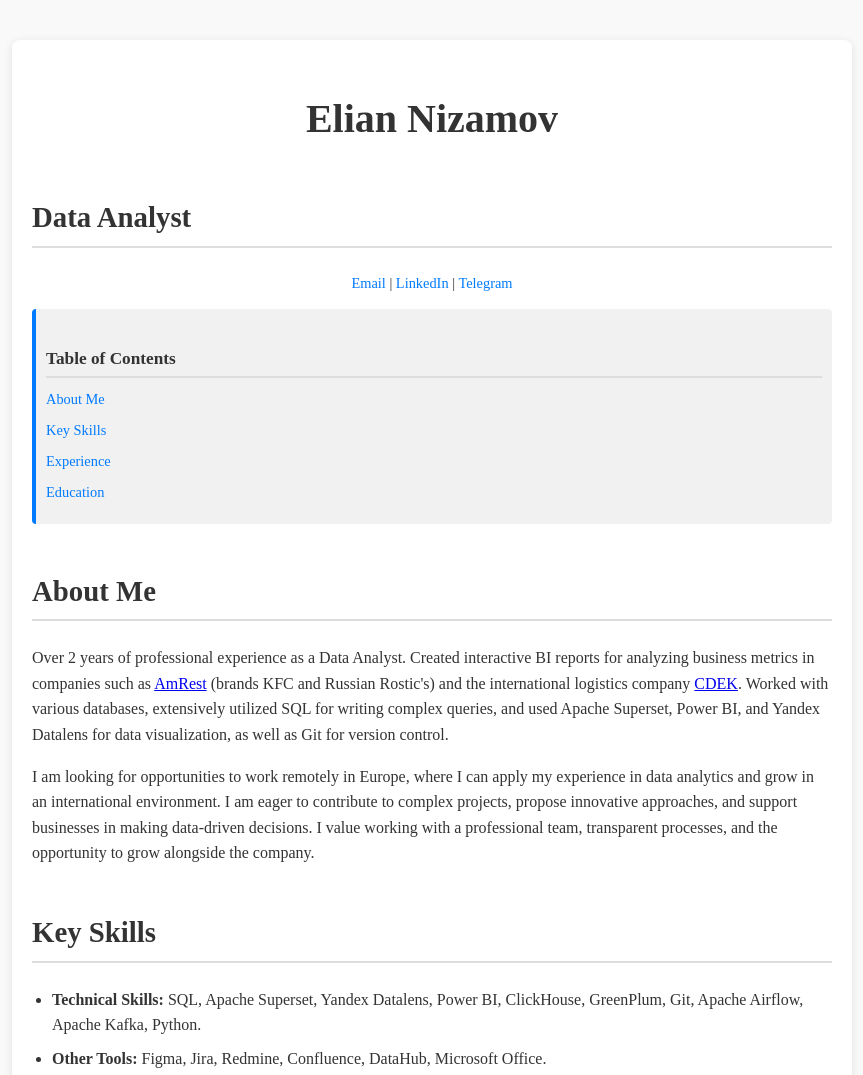
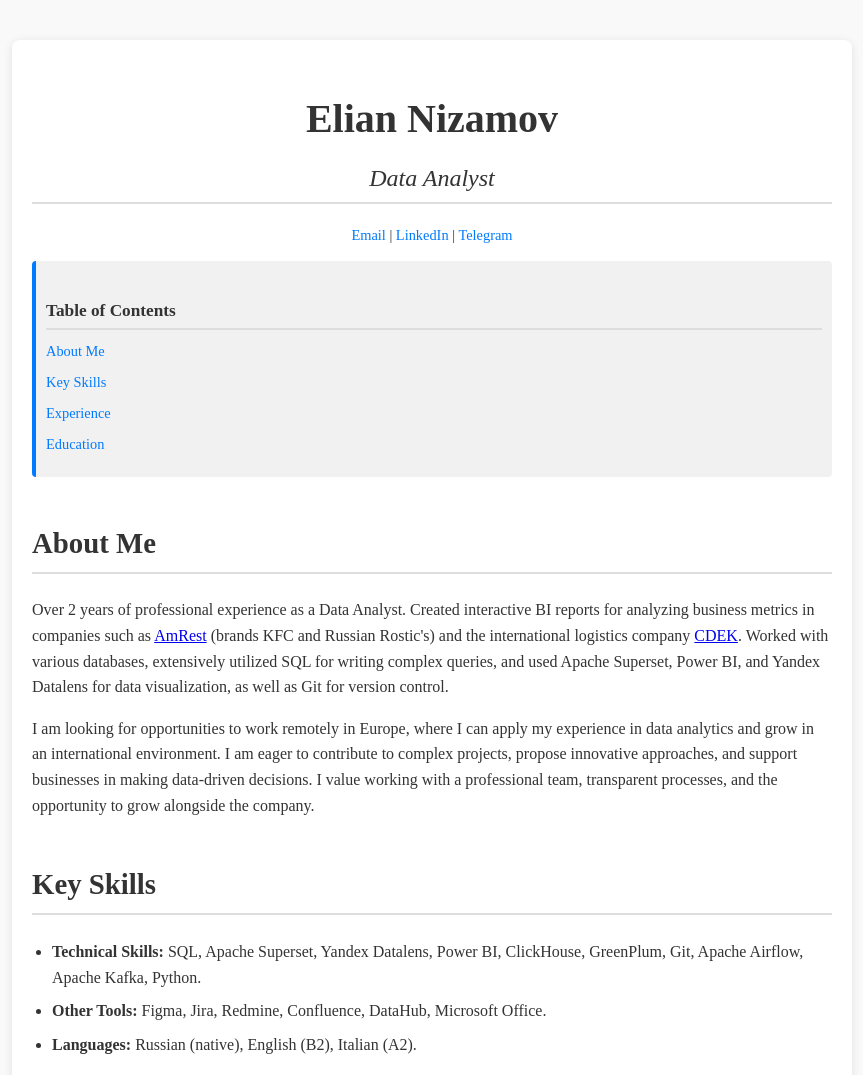
Before and after one commit to herr-wahnsinn/cv_en, a plain HTML site: page index.html in a window 1280 px wide. Shown: the top 1075 px of the page, without its empty margins (208-1071 px from the left). Drawn offline with Linux system fonts and the light colour scheme; a web font is replaced by a local one.

Commit message:
Update styles.css

```diff
--- a/styles.css
+++ b/styles.css
@@ -116,3 +116,11 @@ ul li {
 .toc ul li a:hover {
     text-decoration: underline;
 }
+
+.job-title {
+    margin-top: 5px;
+    font-size: 1.5em;
+    font-weight: normal;
+    font-style: italic;
+    text-align: center;
+}
```
